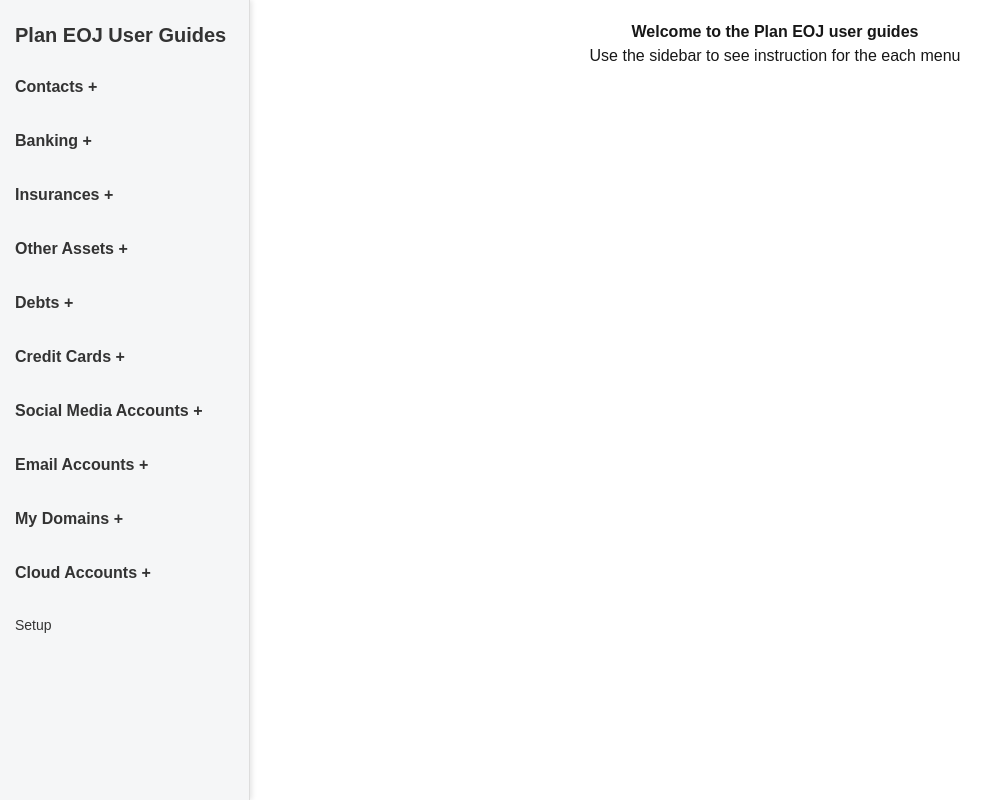
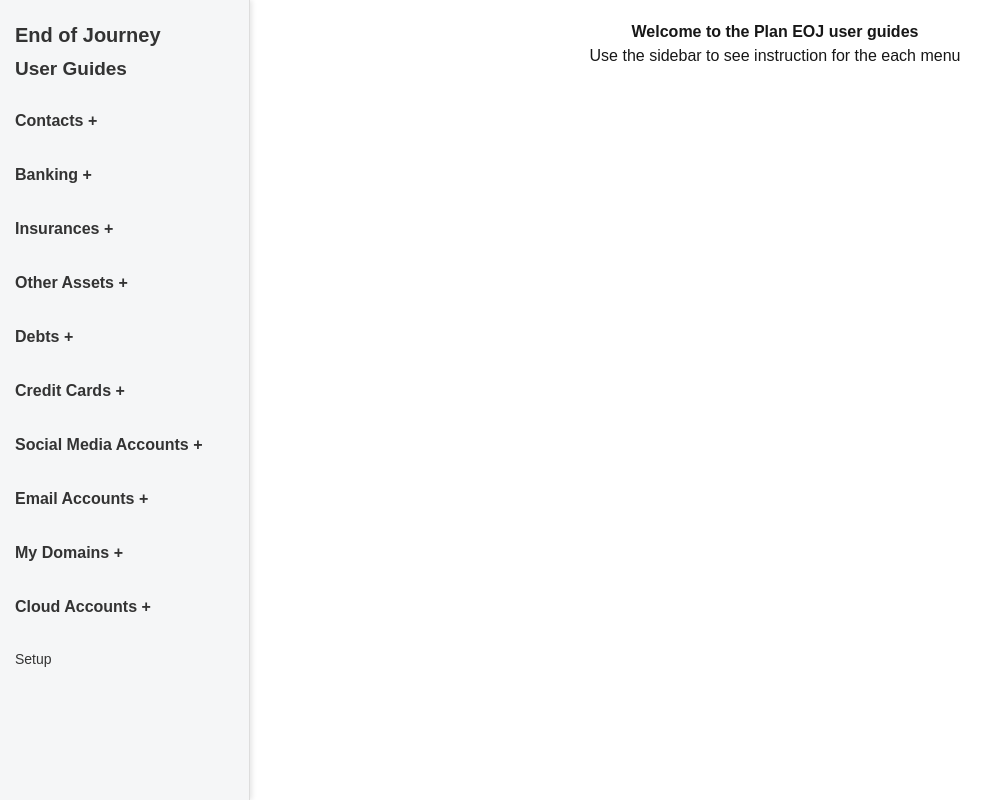
Before and after one commit to bashiraziz/eoj-how-to-guides, a Next.js app: page / in a window 1280 px wide. Shown: the whole page, without its empty margins (0-1008 px from the left). Built offline with nearby package versions, Linux system fonts and the light colour scheme.

Commit message:
Changed the font of the active link and the font weight of the menu item from bold to 550px

```diff
--- a/components/Sidebar.tsx
+++ b/components/Sidebar.tsx
@@ -44,16 +44,19 @@ const Sidebar = () => {
 
   return (
     <div className={styles.sidebar}>
-      <h3 className={styles.heading}>
+      <h2 className={styles.heading}>
       <a
       href="https://www.planEOJ.com" // Replace with the desired URL
       target="_blank"
       rel="noopener noreferrer" // Security best practice to prevent tab nabbing
       className={styles.link} // Optional, you can add styles for the link
     >
-        Plan EOJ User Guides
+        End of Journey
       </a>
-      </h3>
+      </h2>
+      <h4 className={styles.heading2}>
+        User Guides
+      </h4>
       <ul className={styles.menu}>
 
         {/* Contacts Section */}
--- a/styles/Sidebar.module.css
+++ b/styles/Sidebar.module.css
@@ -16,6 +16,15 @@
 /* Heading */
 .heading {
   font-size: 20px;
+  font-weight: 600;
+  margin-bottom: 5px;
+  padding-left: 15px;
+  color: #333;
+}
+
+/* Heading H2*/
+.heading2 {
+  font-size: 19px;
   font-weight: 600;
   margin-bottom: 15px;
   padding-left: 15px;
@@ -37,7 +46,7 @@
 }
 
 .sectionHeader {
-  font-weight: bold;
+  font-weight: 550;
   font-size: 16px;
   margin-bottom: 5px;
   display: flex;
@@ -62,7 +71,7 @@
 
 /* Updated: Active link styling */
 .activeLink {
-  color: blue;
+  color: green;
   font-weight: bold;
   text-decoration: underline;
 }
```
